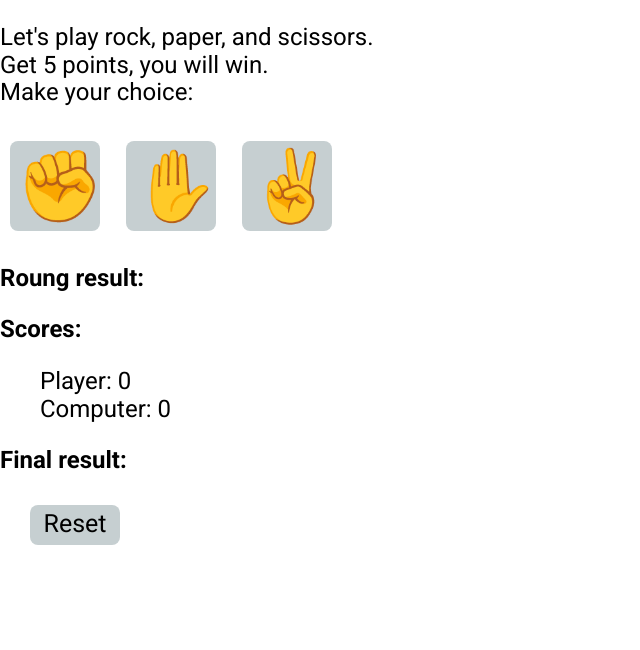
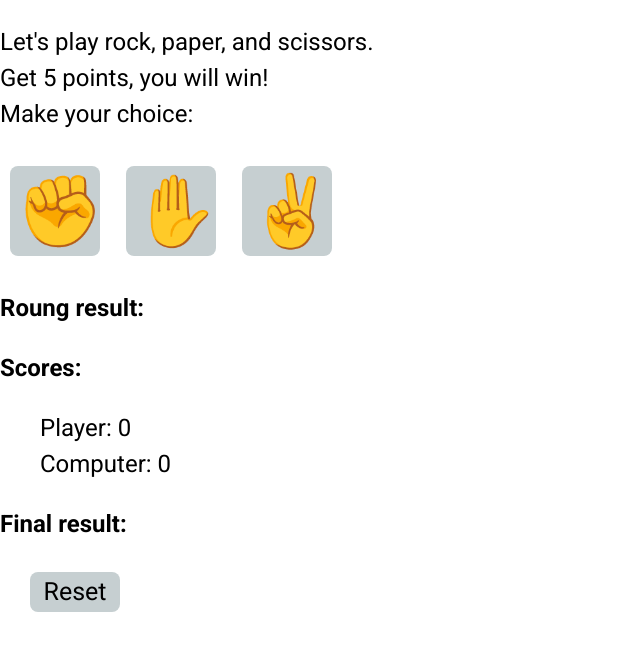
Before and after one commit to Alicebond/rock-paper-scissors, a plain HTML site: page index.html in a window 1280 px wide. Shown: the whole page, without its empty margins (0-640 px from the left). Drawn offline with Linux system fonts and the light colour scheme.

Commit message:
Increse ling height

```diff
--- a/index.html
+++ b/index.html
@@ -11,7 +11,7 @@
   </head>
   <body>
     <div class="container">
-      <p>Let's play rock, paper, and scissors.<br>Get 5 points, you will win.
+      <p>Let's play rock, paper, and scissors.<br>Get 5 points, you will win!
         <br>Make your choice:</p>
       <button class="selection rock" id="rock">✊</button>
       <button class="selection paper" id="paper">✋</button>
--- a/styles/style.css
+++ b/styles/style.css
@@ -1,6 +1,7 @@
 body {
   font-family: "Roboto", sans-serif;
   font-size: 24px;
+  line-height: 1.5;
 }
 
 button {
```
